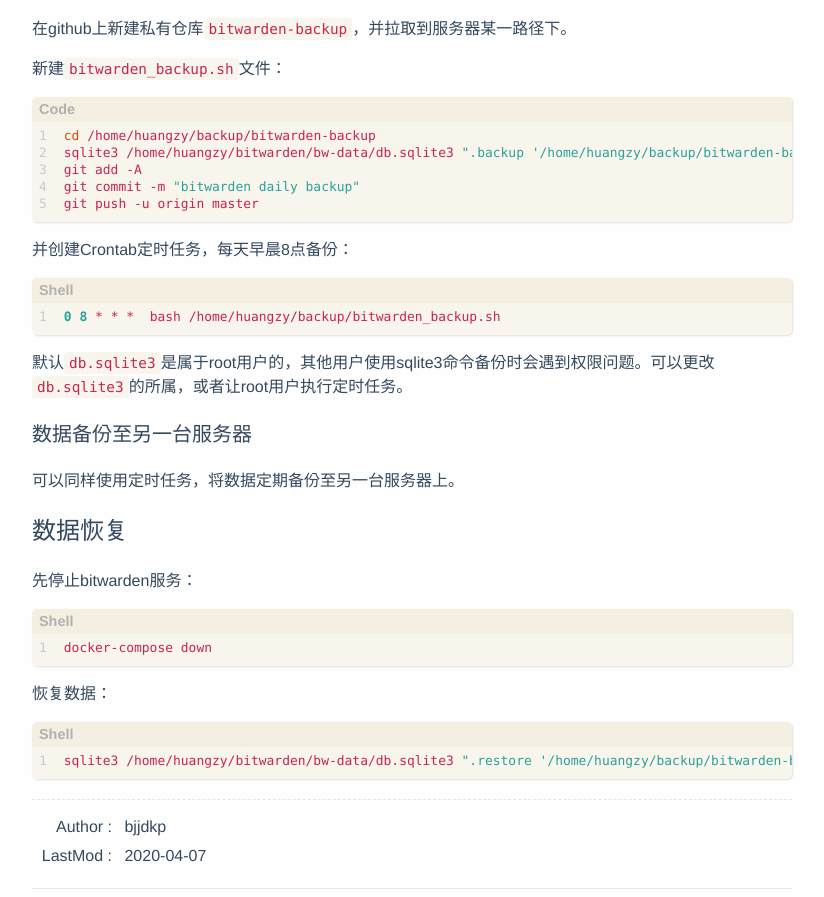
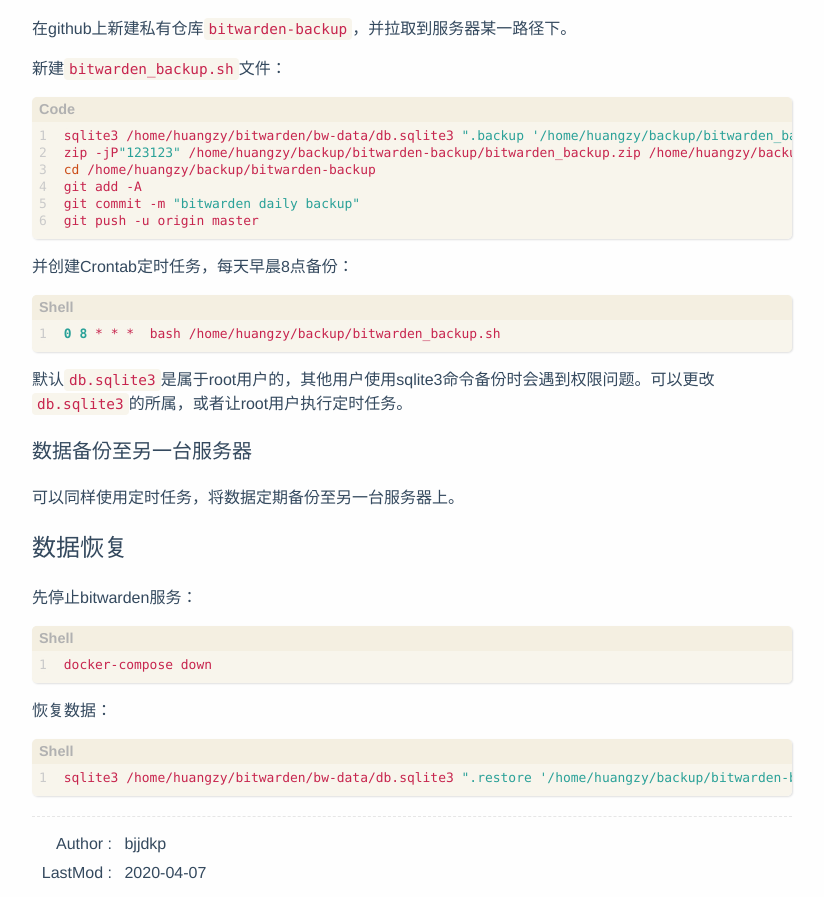
Before and after one commit to bjjdkp/bjjdkp.github.io, a plain HTML site: page post/self-host-bitwarden/index.html in a window 1280 px wide. Shown: the part 5081-5978 px from the top of the page, without its empty margins (228-1052 px from the left). Drawn offline with nearby package versions, Linux system fonts and the light colour scheme; a script that the page names is missing.

Commit message:
Deploy bjjdkp/bjjdkp.github.io to github.com/bjjdkp/bjjdkp.github.io.git:master

```diff
--- a/post/self-host-bitwarden/index.html
+++ b/post/self-host-bitwarden/index.html
@@ -49,7 +49,7 @@
 <meta itemprop="description" content="一直以来，我的密码使用习惯都是用脑子记，所以只能一套简单密码走天下。从最初的qq账号，到如今将近两百个网站的密码，基本都是用的同一密码。究其">
 <meta itemprop="datePublished" content="2020-04-07T00:00:00+00:00" />
 <meta itemprop="dateModified" content="2020-04-07T00:00:00+00:00" />
-<meta itemprop="wordCount" content="1719">
+<meta itemprop="wordCount" content="1724">
 
 
 
@@ -294,10 +294,12 @@
 </span><span class="lnt">3
 </span><span class="lnt">4
 </span><span class="lnt">5
+</span><span class="lnt">6
 </span></code></pre></td>
 <td class="lntd">
-<pre class="chroma"><code class="language-sh" data-lang="sh"><span class="nb">cd</span> /home/huangzy/backup/bitwarden-backup
-sqlite3 /home/huangzy/bitwarden/bw-data/db.sqlite3 <span class="s2">&#34;.backup &#39;/home/huangzy/backup/bitwarden-backup/bitwarden_backup.sqlite3&#39;&#34;</span>
+<pre class="chroma"><code class="language-sh" data-lang="sh">sqlite3 /home/huangzy/bitwarden/bw-data/db.sqlite3 <span class="s2">&#34;.backup &#39;/home/huangzy/backup/bitwarden_backup.sqlite3&#39;&#34;</span>
+zip -jP<span class="s2">&#34;123123&#34;</span> /home/huangzy/backup/bitwarden-backup/bitwarden_backup.zip /home/huangzy/backup/bitwarden_backup.sqlite3
+<span class="nb">cd</span> /home/huangzy/backup/bitwarden-backup
 git add -A
 git commit -m <span class="s2">&#34;bitwarden daily backup&#34;</span>
 git push -u origin master
```
